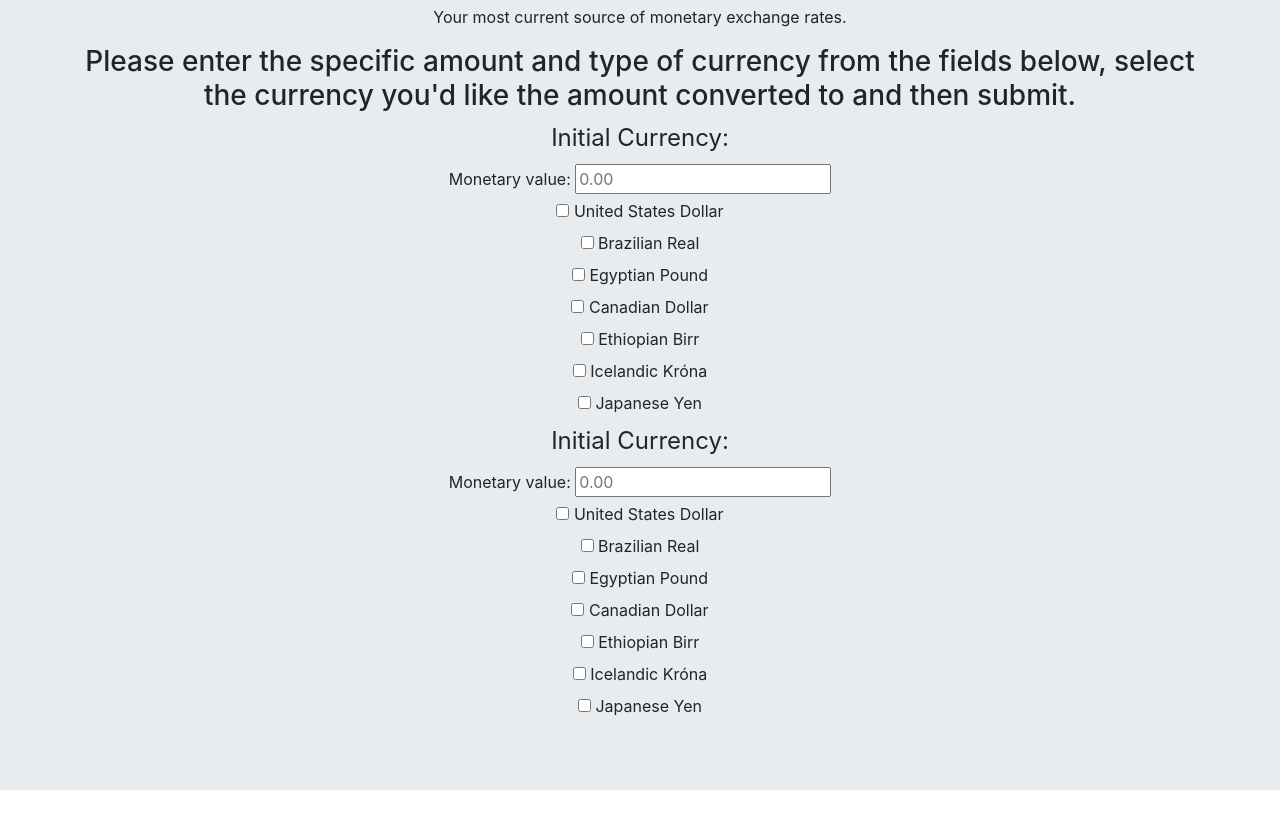
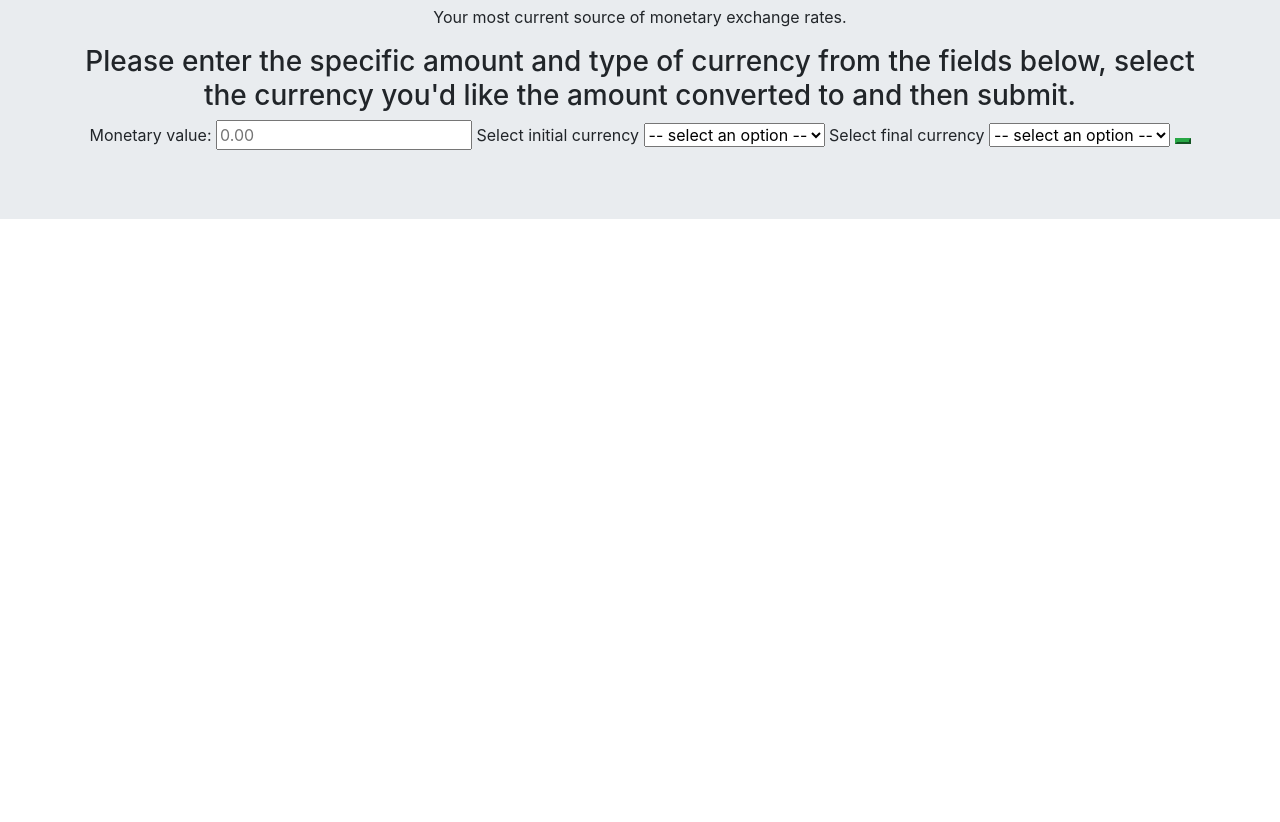
Before and after one commit to louieknolle/SilentStreamsCurrencyExchange, a website built with webpack: page src/index.html in a window 1280 px wide. Shown: the part 115-937 px from the top of the page. After the commit the page ends 800 px from the top, so only its background shows below. Built offline with nearby package versions, Linux system fonts and the light colour scheme.

Commit message:
change checkboxes to currency selectboxes

```diff
--- a/src/index.html
+++ b/src/index.html
@@ -11,72 +11,35 @@
     </div>
   <div class="container">
     <h3>Please enter the specific amount and type of currency from the fields below, select the currency you'd like the amount converted to and then submit.</h3>
-    <fieldset>
+    <form>
       <label for="moneyValue">Monetary value:</label>
       <input id="moneyValue" type="number" min="0" required  placeholder="0.00" >
-      <legend>Initial Currency:</legend>
-      <div>
-        <input type="checkbox" value="USD" name="currency">
-        <label for="USD">United States Dollar</label>
-      </div>
-      <div>
-        <input type="checkbox" value="BRL" name="currency">
-        <label for="BRL">Brazilian Real</label>
-      </div>
-      <div>
-        <input type="checkbox" value="EGP" name="currency">
-        <label for="EGP">Egyptian Pound</label>
-      </div>
-      <div>
-        <input type="checkbox" value="CAD" name="currency">
-        <label for="CAD">Canadian Dollar</label>
-      </div>
-      <div>
-        <input type="checkbox" value="ETB" name="currency">
-        <label for="ETB">	Ethiopian Birr</label>
-      </div>
-      <div>
-        <input type="checkbox" value="ISK" name="currency">
-        <label for="ISK">Icelandic Króna</label>
-      </div>
-      <div>
-        <input type="checkbox" value="JPY" name="currency">
-        <label for="JPY">Japanese Yen</label>
-      </div>
-    </fieldset>
-    <fieldset>
-      <label for="moneyValue">Monetary value:</label>
-      <input id="moneyValue" type="number" min="0" required  placeholder="0.00" >
-      <legend>Initial Currency:</legend>
-      <div>
-        <input type="checkbox" value="USD" name="currency">
-        <label for="USD">United States Dollar</label>
-      </div>
-      <div>
-        <input type="checkbox" value="BRL" name="currency">
-        <label for="BRL">Brazilian Real</label>
-      </div>
-      <div>
-        <input type="checkbox" value="EGP" name="currency">
-        <label for="EGP">Egyptian Pound</label>
-      </div>
-      <div>
-        <input type="checkbox" value="CAD" name="currency">
-        <label for="CAD">Canadian Dollar</label>
-      </div>
-      <div>
-        <input type="checkbox" value="ETB" name="currency">
-        <label for="ETB">	Ethiopian Birr</label>
-      </div>
-      <div>
-        <input type="checkbox" value="ISK" name="currency">
-        <label for="ISK">Icelandic Króna</label>
-      </div>
-      <div>
-        <input type="checkbox" value="JPY" name="currency">
-        <label for="JPY">Japanese Yen</label>
-      </div>
-    </fieldset>
+      <label for="currencyBegin">Select initial currency</label>
+      <select required class="formControl" id="currencyBegin">
+        <option disabled selected value> -- select an option -- </option>
+        <option value="USD">United States Dollar</option>
+        <option value="BRL">Brazilian Real</option>
+        <option value="EGP">Egyptian Pound</option>
+        <option value="CAD">Canadian Dollar</option>
+        <option value="ETB">Ethiopian Birr</option>
+        <option value="ISK">Icelandic Króna</option>
+        <option value="JPY">Japanese Yen</option>
+      </select>
+
+      <label for="currencyEnd">Select final currency</label>
+      <select required class="formControl" id="currencyEnd">
+        <option disabled selected value> -- select an option -- </option>
+        <option value="USD">United States Dollar</option>
+        <option value="BRL">Brazilian Real</option>
+        <option value="EGP">Egyptian Pound</option>
+        <option value="CAD">Canadian Dollar</option>
+        <option value="ETB">Ethiopian Birr</option>
+        <option value="ISK">Icelandic Króna</option>
+        <option value="JPY">Japanese Yen</option>
+      </select>
+
+      <button type="button" class="btn-success" id="convertMoney"></button>
+    </form>
   </div>
 </body>
 </html>
```
